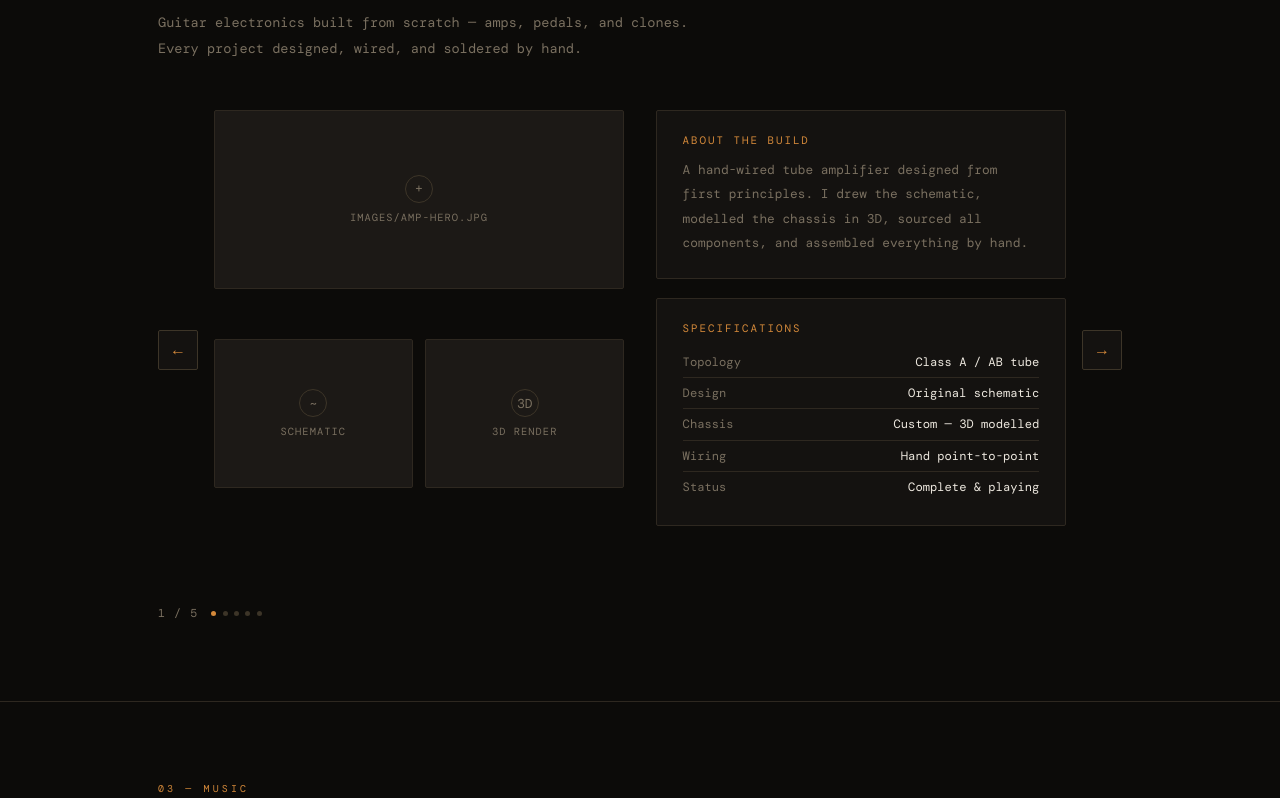
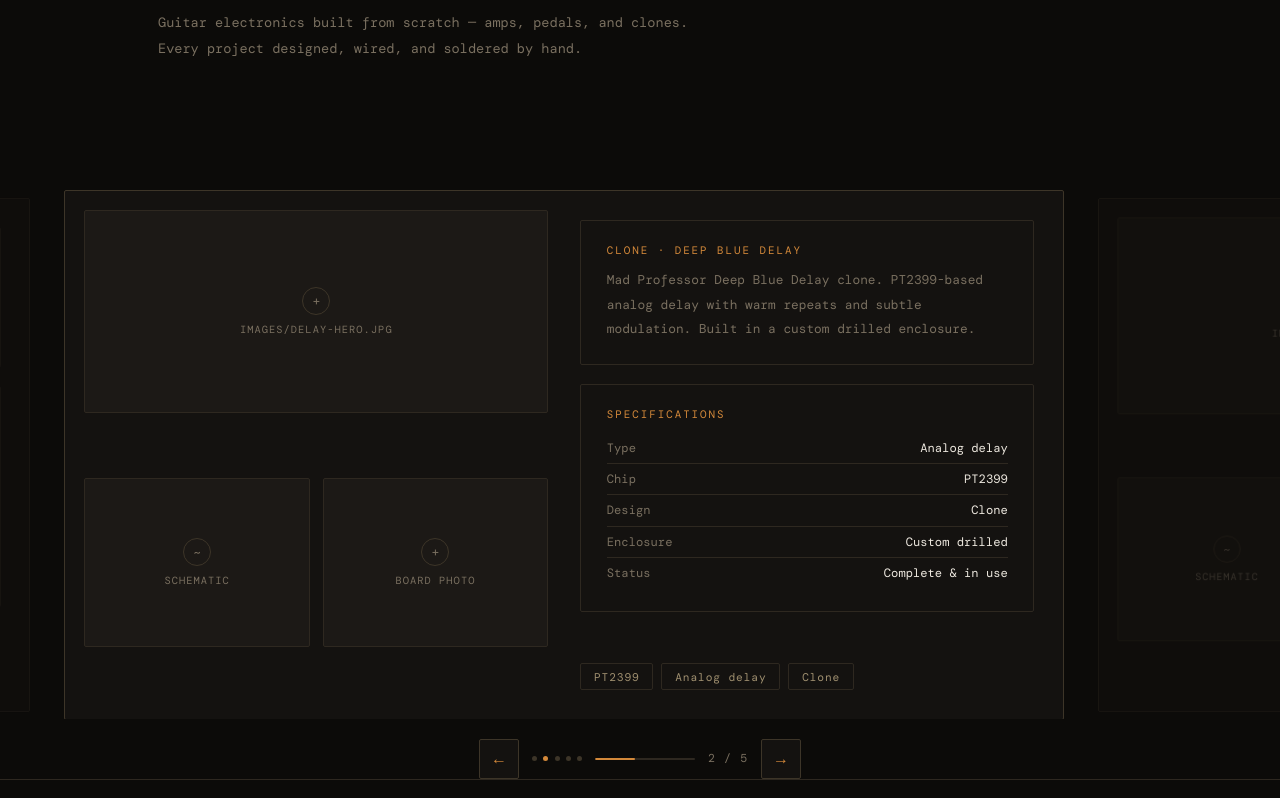
Before and after one commit to propellermint/propellermint.github.io, a plain HTML site: page index.html in a window 1280 px wide. Shown: the part 2298-3096 px from the top of the page. Drawn offline with nearby package versions, Linux system fonts and the light colour scheme; a web font is replaced by a local one.

Commit message:
Added project carousel

```diff
--- a/css/style.css
+++ b/css/style.css
@@ -512,34 +512,69 @@
 .contact-link span { font-size: 0.78rem; color: var(--text); }
 .contact-link .arrow { color: var(--amber); }
 
-/* ── PROJECT SWITCHER ── */
-.project-switcher {
+
+/* ── CAROUSEL ── */
+.carousel-outer {
+  overflow: hidden;
+  padding: 0 5vw;
   position: relative;
+}
+.carousel-track {
+  display: flex;
+  gap: 1.2rem;
+  transition: transform 0.45s cubic-bezier(0.4,0,0.2,1);
+  will-change: transform;
+}
+.carousel-card {
+  flex: 0 0 85vw;
+  max-width: 1000px;
+  background: var(--surface);
+  border: 1px solid var(--border);
+  border-radius: 2px;
+  overflow: hidden;
+  opacity: 0.4;
+  transform: scale(0.97);
+  transition: opacity 0.4s ease, transform 0.4s ease, border-color 0.3s;
+  cursor: pointer;
+}
+.carousel-card.active {
+  opacity: 1;
+  transform: scale(1);
+  border-color: var(--border2);
+}
+.carousel-card .amp-layout {
+  margin: 0;
+}
+.carousel-card .amp-details {
+  padding: 1.8rem 1.8rem 1.8rem 0;
+}
+.carousel-card .amp-media-grid {
+  padding: 1.2rem 0 1.2rem 1.2rem;
+}
+.carousel-nav {
   display: flex;
   align-items: center;
-  gap: 1rem;
+  justify-content: center;
+  gap: 0.8rem;
+  padding: 1.2rem 3rem 0;
+  max-width: 1060px;
+  margin: 0 auto;
 }
-.project-slides {
-  flex: 1;
-  min-width: 0;
-  height: 480px;
-  position: relative;
+.carousel-progress {
+  width: 100px;
+  height: 2px;
+  background: var(--border);
+  border-radius: 2px;
   overflow: hidden;
 }
-.project-slide {
-  display: none;
+.carousel-progress-fill {
   height: 100%;
+  background: var(--amber);
+  border-radius: 2px;
+  transition: width 0.45s ease;
+  width: 20%;
 }
-.project-slide.active {
-  display: block;
-  height: 100%;
-}
-.project-switcher-nav {
-  display: flex;
-  align-items: center;
-  gap: 0.8rem;
-  margin-top: 1rem;
-}
+
 .proj-btn {
   flex-shrink: 0;
   width: 40px;
@@ -562,15 +597,11 @@
   color: var(--muted);
   letter-spacing: 0.1em;
   min-width: 36px;
+  text-align: center;
 }
-.proj-dots {
-  display: flex;
-  gap: 0.4rem;
-  align-items: center;
-}
+.proj-dots { display: flex; gap: 0.4rem; align-items: center; }
 .proj-dot {
-  width: 5px;
-  height: 5px;
+  width: 5px; height: 5px;
   border-radius: 50%;
   background: var(--border2);
   cursor: pointer;
--- a/index.html
+++ b/index.html
@@ -129,15 +129,14 @@
     <p class="section-label">02 — Projects</p>
     <h2 class="section-title">Things I've built</h2>
     <p class="section-sub">Guitar electronics built from scratch — amps, pedals, and clones. Every project designed, wired, and soldered by hand.</p>
+  </div>
 
-    <div class="project-switcher">
+  <div class="carousel-outer" id="carousel-outer">
+    <div class="carousel-track" id="carousel-track">
 
-      <button class="proj-btn" id="proj-prev">←</button>
-
-      <div class="project-slides" id="project-slides">
-
-        <!-- SLIDE 1: Tube Amp -->
-        <div class="project-slide active">
+      <!-- CARD 1: Tube Amp -->
+      <div class="carousel-card">
+        <div class="carousel-card-body" style="display:block;padding:0;">
           <div class="amp-layout">
             <div class="amp-media-grid">
               <div class="media-placeholder wide"><div class="media-icon">+</div><div class="media-label">images/amp-hero.jpg</div></div>
@@ -146,8 +145,8 @@
             </div>
             <div class="amp-details">
               <div class="amp-detail-card">
-                <div class="amp-detail-title">About the build</div>
-                <div class="amp-detail-text">A hand-wired tube amplifier designed from first principles. I drew the schematic, modelled the chassis in 3D, sourced all components, and assembled everything by hand.</div>
+                <div class="amp-detail-title">Original design · Tube Guitar Amp</div>
+                <div class="amp-detail-text">A hand-wired tube amplifier designed from first principles. Original schematic, 3D-modelled chassis, hand point-to-point wiring. Class A/AB topology.</div>
               </div>
               <div class="amp-detail-card">
                 <div class="amp-detail-title">Specifications</div>
@@ -157,12 +156,19 @@
                 <div class="amp-spec-row"><span>Wiring</span><span>Hand point-to-point</span></div>
                 <div class="amp-spec-row"><span>Status</span><span>Complete &amp; playing</span></div>
               </div>
+              <div class="skills-row">
+                <span class="skill-pill">Original schematic</span>
+                <span class="skill-pill">3D model</span>
+                <span class="skill-pill">Hand wired</span>
+              </div>
             </div>
           </div>
         </div>
+      </div>
 
-        <!-- SLIDE 2: Deep Blue Delay -->
-        <div class="project-slide">
+      <!-- CARD 2: Deep Blue Delay -->
+      <div class="carousel-card">
+        <div class="carousel-card-body" style="display:block;padding:0;">
           <div class="amp-layout">
             <div class="amp-media-grid">
               <div class="media-placeholder wide"><div class="media-icon">+</div><div class="media-label">images/delay-hero.jpg</div></div>
@@ -171,8 +177,8 @@
             </div>
             <div class="amp-details">
               <div class="amp-detail-card">
-                <div class="amp-detail-title">About the build</div>
-                <div class="amp-detail-text">Clone of the Mad Professor Deep Blue Delay. PT2399-based analog delay circuit with warm repeats and subtle modulation. Built in a custom enclosure.</div>
+                <div class="amp-detail-title">Clone · Deep Blue Delay</div>
+                <div class="amp-detail-text">Mad Professor Deep Blue Delay clone. PT2399-based analog delay with warm repeats and subtle modulation. Built in a custom drilled enclosure.</div>
               </div>
               <div class="amp-detail-card">
                 <div class="amp-detail-title">Specifications</div>
@@ -182,12 +188,19 @@
                 <div class="amp-spec-row"><span>Enclosure</span><span>Custom drilled</span></div>
                 <div class="amp-spec-row"><span>Status</span><span>Complete &amp; in use</span></div>
               </div>
+              <div class="skills-row">
+                <span class="skill-pill">PT2399</span>
+                <span class="skill-pill">Analog delay</span>
+                <span class="skill-pill">Clone</span>
+              </div>
             </div>
           </div>
         </div>
+      </div>
 
-        <!-- SLIDE 3: Fuzz Face -->
-        <div class="project-slide">
+      <!-- CARD 3: Fuzz Face -->
+      <div class="carousel-card">
+        <div class="carousel-card-body" style="display:block;padding:0;">
           <div class="amp-layout">
             <div class="amp-media-grid">
               <div class="media-placeholder wide"><div class="media-icon">+</div><div class="media-label">images/fuzz-hero.jpg</div></div>
@@ -196,8 +209,8 @@
             </div>
             <div class="amp-details">
               <div class="amp-detail-card">
-                <div class="amp-detail-title">About the build</div>
-                <div class="amp-detail-text">Classic Fuzz Face circuit. Just two transistors, a handful of passives, and maximum character. Deceptively simple — endlessly tweakable by swapping transistor types.</div>
+                <div class="amp-detail-title">Clone · Fuzz Face</div>
+                <div class="amp-detail-text">Classic two-transistor fuzz. Minimal component count, maximum character. Endlessly tweakable by swapping germanium or silicon transistors.</div>
               </div>
               <div class="amp-detail-card">
                 <div class="amp-detail-title">Specifications</div>
@@ -207,12 +220,19 @@
                 <div class="amp-spec-row"><span>Controls</span><span>Fuzz · Volume</span></div>
                 <div class="amp-spec-row"><span>Status</span><span>Complete &amp; in use</span></div>
               </div>
+              <div class="skills-row">
+                <span class="skill-pill">Fuzz</span>
+                <span class="skill-pill">Germanium</span>
+                <span class="skill-pill">Clone</span>
+              </div>
             </div>
           </div>
         </div>
+      </div>
 
-        <!-- SLIDE 4: Big Muff -->
-        <div class="project-slide">
+      <!-- CARD 4: Big Muff -->
+      <div class="carousel-card">
+        <div class="carousel-card-body" style="display:block;padding:0;">
           <div class="amp-layout">
             <div class="amp-media-grid">
               <div class="media-placeholder wide"><div class="media-icon">+</div><div class="media-label">images/muff-hero.jpg</div></div>
@@ -221,8 +241,8 @@
             </div>
             <div class="amp-details">
               <div class="amp-detail-card">
-                <div class="amp-detail-title">About the build</div>
-                <div class="amp-detail-text">EHX Big Muff clone. Four-stage clipping circuit delivering the iconic sustained, mid-scooped fuzz tone. Built to spec with careful transistor matching.</div>
+                <div class="amp-detail-title">Clone · Big Muff</div>
+                <div class="amp-detail-text">EHX Big Muff clone. Four-stage clipping circuit delivering the iconic sustained, mid-scooped fuzz tone. Careful transistor matching throughout.</div>
               </div>
               <div class="amp-detail-card">
                 <div class="amp-detail-title">Specifications</div>
@@ -232,12 +252,19 @@
                 <div class="amp-spec-row"><span>Controls</span><span>Volume · Tone · Sustain</span></div>
                 <div class="amp-spec-row"><span>Status</span><span>Complete &amp; in use</span></div>
               </div>
+              <div class="skills-row">
+                <span class="skill-pill">Fuzz</span>
+                <span class="skill-pill">4-stage</span>
+                <span class="skill-pill">Clone</span>
+              </div>
             </div>
           </div>
         </div>
+      </div>
 
-        <!-- SLIDE 5: EQ Pedal -->
-        <div class="project-slide">
+      <!-- CARD 5: EQ Pedal -->
+      <div class="carousel-card">
+        <div class="carousel-card-body" style="display:block;padding:0;">
           <div class="amp-layout">
             <div class="amp-media-grid">
               <div class="media-placeholder wide"><div class="media-icon">+</div><div class="media-label">images/eq-hero.jpg</div></div>
@@ -246,8 +273,8 @@
             </div>
             <div class="amp-details">
               <div class="amp-detail-card">
-                <div class="amp-detail-title">About the build</div>
-                <div class="amp-detail-text">Custom graphic equaliser pedal. Active filter bands built around op-amps for precise tone shaping. Designed to sit in the effects loop of the tube amp.</div>
+                <div class="amp-detail-title">Original · EQ Pedal</div>
+                <div class="amp-detail-text">Custom graphic equaliser. Active op-amp filter bands for precise tone shaping. Designed to sit in the effects loop of the tube amp.</div>
               </div>
               <div class="amp-detail-card">
                 <div class="amp-detail-title">Specifications</div>
@@ -257,21 +284,25 @@
                 <div class="amp-spec-row"><span>Use</span><span>Effects loop / inline</span></div>
                 <div class="amp-spec-row"><span>Status</span><span>Complete &amp; in use</span></div>
               </div>
+              <div class="skills-row">
+                <span class="skill-pill">Active EQ</span>
+                <span class="skill-pill">Op-amp</span>
+                <span class="skill-pill">Original</span>
+              </div>
             </div>
           </div>
         </div>
+      </div>
 
-      </div><!-- /project-slides -->
+    </div>
+  </div>
 
-      <button class="proj-btn" id="proj-next">→</button>
-
-    </div><!-- /project-switcher -->
-
-    <div class="project-switcher-nav">
-      <span class="proj-counter" id="proj-counter">1 / 5</span>
-      <div class="proj-dots" id="proj-dots"></div>
-    </div>
-
+  <div class="carousel-nav" id="carousel-nav">
+    <button class="proj-btn" id="proj-prev">←</button>
+    <div class="proj-dots" id="proj-dots"></div>
+    <div class="carousel-progress"><div class="carousel-progress-fill" id="proj-progress"></div></div>
+    <span class="proj-counter" id="proj-counter">1 / 5</span>
+    <button class="proj-btn" id="proj-next">→</button>
   </div>
 
   <hr class="divider" >
--- a/js/script.js
+++ b/js/script.js
@@ -41,57 +41,48 @@
   });
 }
 
-/* ── PROJECT SWITCHER ── */
-function initProjectSwitcher() {
-  const slides   = document.querySelectorAll('.project-slide');
+/* ── CAROUSEL ── */
+function initCarousel() {
+  const track    = document.getElementById('carousel-track');
+  const outer    = document.getElementById('carousel-outer');
+  const cards    = track ? track.querySelectorAll('.carousel-card') : [];
   const prevBtn  = document.getElementById('proj-prev');
   const nextBtn  = document.getElementById('proj-next');
   const counter  = document.getElementById('proj-counter');
   const dotsWrap = document.getElementById('proj-dots');
-  const wrapper  = document.querySelector('.project-switcher');
-  if (!slides.length || !prevBtn) return;
+  const progress = document.getElementById('proj-progress');
+  if (!cards.length || !prevBtn) return;
 
   let current = 0;
   let timer   = null;
 
-  slides.forEach((_, i) => {
+  cards.forEach((_, i) => {
     const dot = document.createElement('div');
     dot.className = 'proj-dot' + (i === 0 ? ' active' : '');
     dot.addEventListener('click', () => { goTo(i); resetTimer(); });
     dotsWrap.appendChild(dot);
   });
 
-  function goTo(index) {
-    slides[current].classList.remove('active');
+  function goTo(i) {
+    cards[current].classList.remove('active');
     dotsWrap.children[current].classList.remove('active');
-    current = (index + slides.length) % slides.length; // wraps around
-    slides[current].classList.add('active');
+    current = (i + cards.length) % cards.length;
+    cards[current].classList.add('active');
     dotsWrap.children[current].classList.add('active');
-    counter.textContent = (current + 1) + ' / ' + slides.length;
-    prevBtn.disabled = false;
-    nextBtn.disabled = false;
+    const cardW = cards[0].offsetWidth + 19;
+    track.style.transform = 'translateX(' + (-current * cardW) + 'px)';
+    counter.textContent = (current + 1) + ' / ' + cards.length;
+    progress.style.width = Math.round((current + 1) / cards.length * 100) + '%';
   }
 
-  function startTimer() {
-    timer = setInterval(() => goTo(current + 1), 10000);
-  }
-
-  function stopTimer() {
-    clearInterval(timer);
-    timer = null;
-  }
-
-  function resetTimer() {
-    stopTimer();
-    startTimer();
-  }
+  function startTimer() { timer = setInterval(() => goTo(current + 1), 5000); }
+  function stopTimer()  { clearInterval(timer); timer = null; }
+  function resetTimer() { stopTimer(); startTimer(); }
 
   prevBtn.addEventListener('click', () => { goTo(current - 1); resetTimer(); });
   nextBtn.addEventListener('click', () => { goTo(current + 1); resetTimer(); });
-
-  // pause on hover, resume after leaving
-  wrapper.addEventListener('mouseenter', stopTimer);
-  wrapper.addEventListener('mouseleave', startTimer);
+  outer.addEventListener('mouseenter', stopTimer);
+  outer.addEventListener('mouseleave', startTimer);
 
   goTo(0);
   startTimer();
@@ -122,5 +113,5 @@
   updateNav();
   setActiveNav();
   initScrollAnimations();
-  initProjectSwitcher();
+  initCarousel();
 });
```
